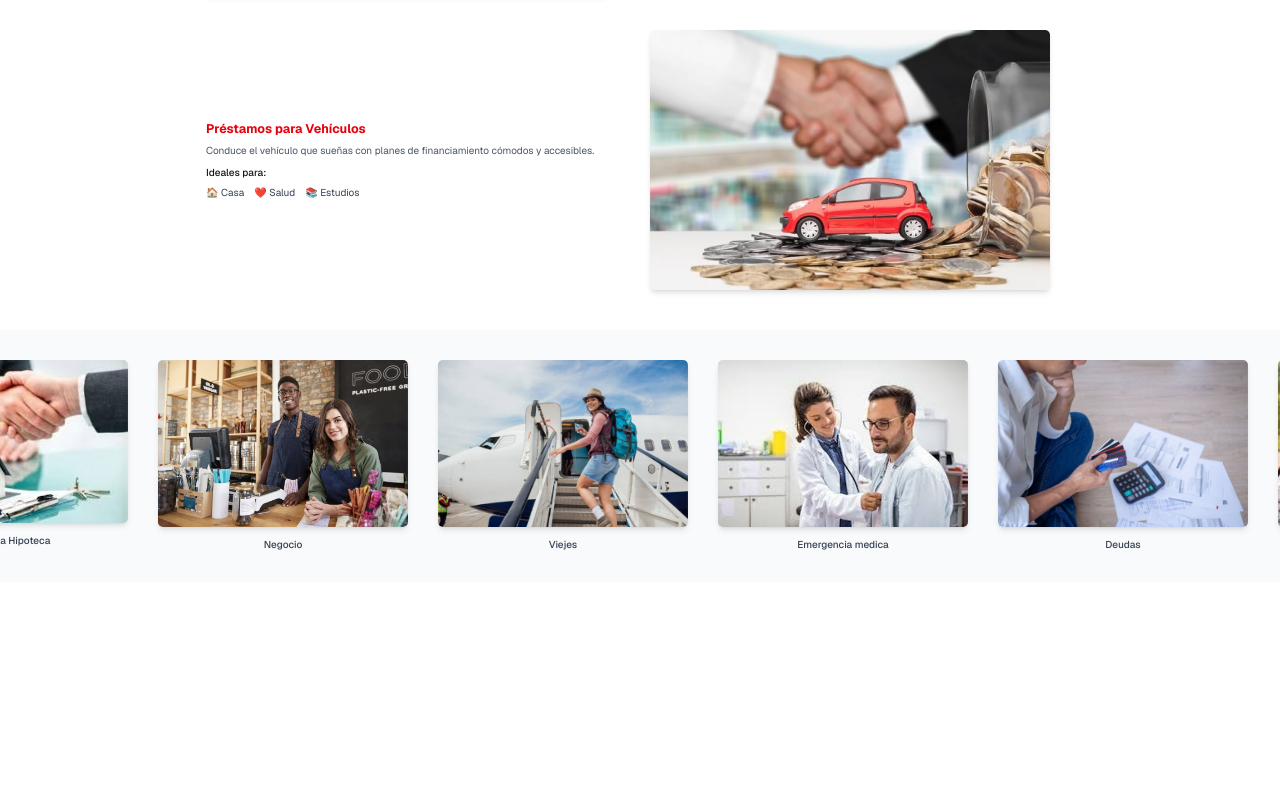
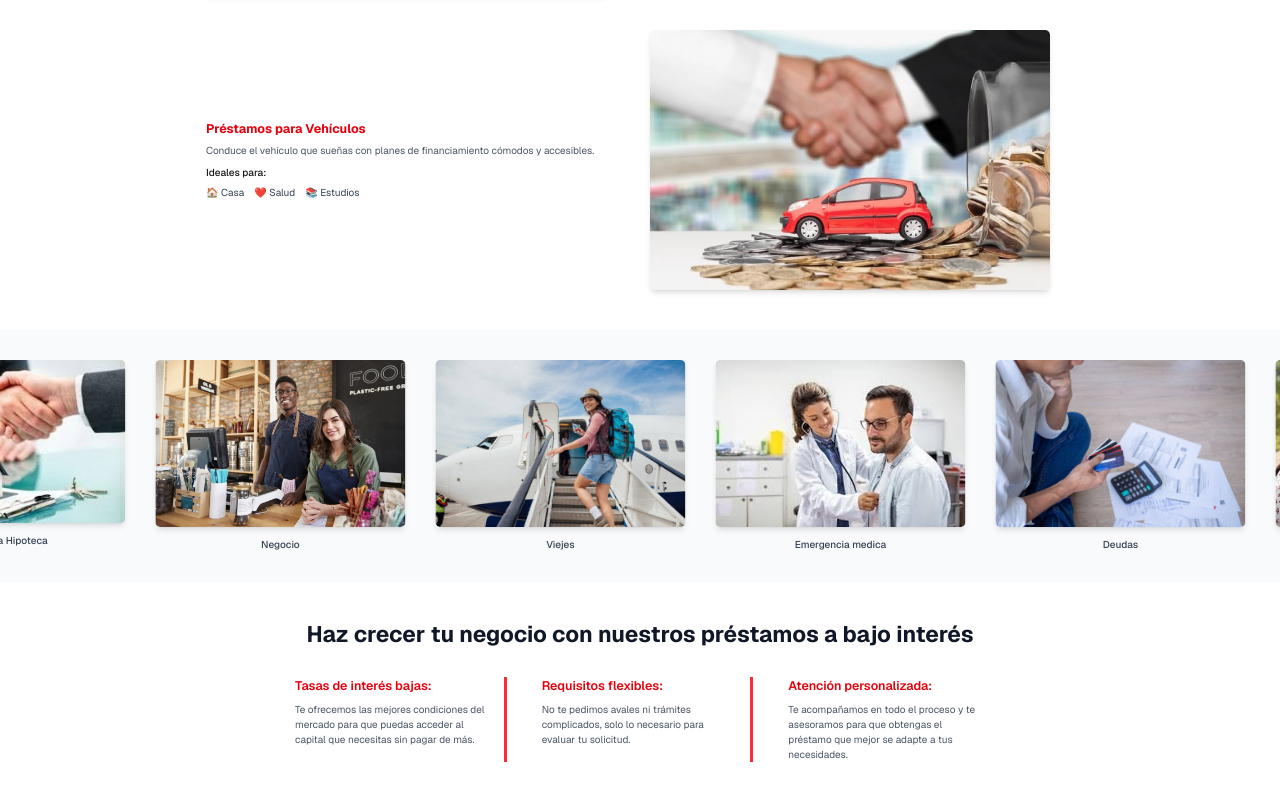
Before and after one commit to DavidRParra/DeMoyaGroupRD, a Next.js app: page / in a window 1280 px wide. Shown: the part 1137-1937 px from the top of the page. Before the commit the page ends 1719 px from the top, so only its background shows below. Built offline with nearby package versions, Linux system fonts and the light colour scheme.

Commit message:
inicio terminado

```diff
--- a/src/app/page.tsx
+++ b/src/app/page.tsx
@@ -174,6 +174,43 @@ export default function Home() {
   </div>
 </section>
 
+<section className="py-16 px-6 flex flex-col items-center">
+  <h2 className="text-3xl md:text-4xl font-bold text-center text-gray-900 mb-12">
+    Haz crecer tu negocio con nuestros préstamos a bajo interés
+  </h2>
+
+  <div className="grid grid-cols-1 md:grid-cols-3 gap-8 max-w-6xl text-center md:text-left">
+    <div className="relative px-6">
+      <h3 className="text-xl font-semibold mb-3 text-red-600">
+        Tasas de interés bajas:
+      </h3>
+      <p className="text-gray-600">
+        Te ofrecemos las mejores condiciones del mercado para que puedas acceder
+        al capital que necesitas sin pagar de más.
+      </p>
+      <span className="hidden md:block absolute top-0 right-0 w-[3px] h-full bg-red-500"></span>
+    </div>
+
+    <div className="relative px-6">
+      <h3 className="text-xl font-semibold mb-3 text-red-600">
+        Requisitos flexibles:
+      </h3>
+      <p className="text-gray-600">
+        No te pedimos avales ni trámites complicados, solo lo necesario para evaluar tu solicitud.
+      </p>
+      <span className="hidden md:block absolute top-0 right-0 w-[3px] h-full bg-red-500"></span>
+    </div>
+    <div className="px-6 relative">
+      <h3 className="text-xl font-semibold mb-3 text-red-600">
+        Atención personalizada:
+      </h3>
+      <p className="text-gray-600">
+        Te acompañamos en todo el proceso y te asesoramos para que obtengas el préstamo
+        que mejor se adapte a tus necesidades.
+      </p>
+    </div>
+  </div>
+</section>
     </main>
   );
 }
```
